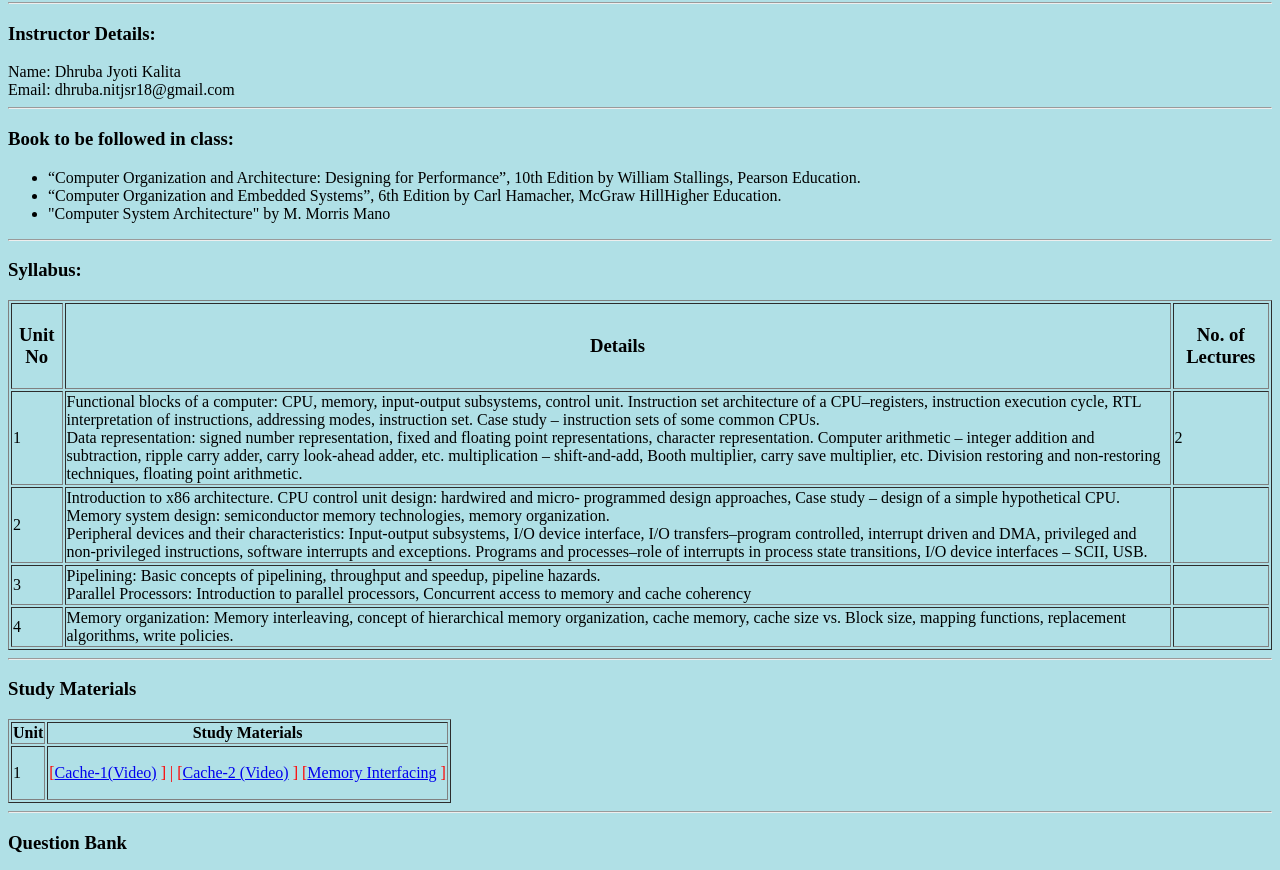
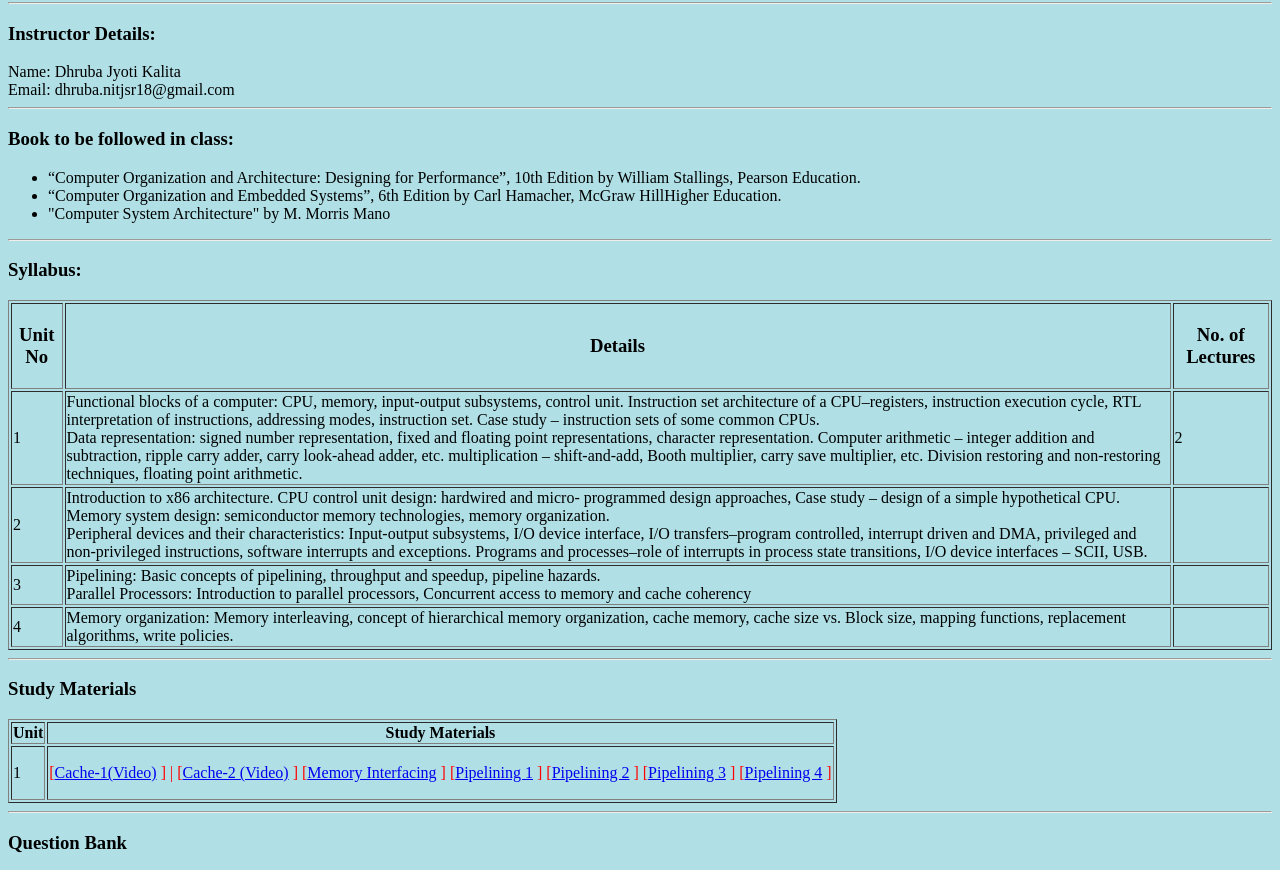
Before and after one commit to dhruba18/dhruba18.github.io, a plain HTML site: page coa.htm in a window 1280 px wide. Shown: the part 78-948 px from the top of the page. Drawn offline with Linux system fonts and the light colour scheme.

Commit message:
Update coa.htm

```diff
--- a/coa.htm
+++ b/coa.htm
@@ -96,6 +96,10 @@ memory, cache size vs. Block size, mapping functions, replacement algorithms, wr
    <td><p>[<a href="https://www.youtube.com/watch?v=u_B_pCkAgak&t=358s">Cache-1(Video)</a> ] |
 	   [<a href="https://www.youtube.com/watch?v=PpB5D5yI1QY&t=159s">Cache-2 (Video)</a> ]
 	   [<a href="Memory Interfacing.pdf">Memory Interfacing</a> ]
+	   [<a href="https://www.youtube.com/watch?v=8ajG_v97Mlo&list=PL2F82ECDF8BB71B0C&index=20">Pipelining 1</a> ]
+	   [<a href="https://www.youtube.com/watch?v=pbY2D_0GwGE&list=PL2F82ECDF8BB71B0C&index=21">Pipelining 2</a> ]
+	   [<a href="https://www.youtube.com/watch?v=67yV7JX-OIU&list=PL2F82ECDF8BB71B0C&index=22">Pipelining 3</a> ]
+	   [<a href="https://www.youtube.com/watch?v=U8C48-lCa8g&list=PL2F82ECDF8BB71B0C&index=23">Pipelining 4</a> ]
 	   </td>
 
  </tr >
```
